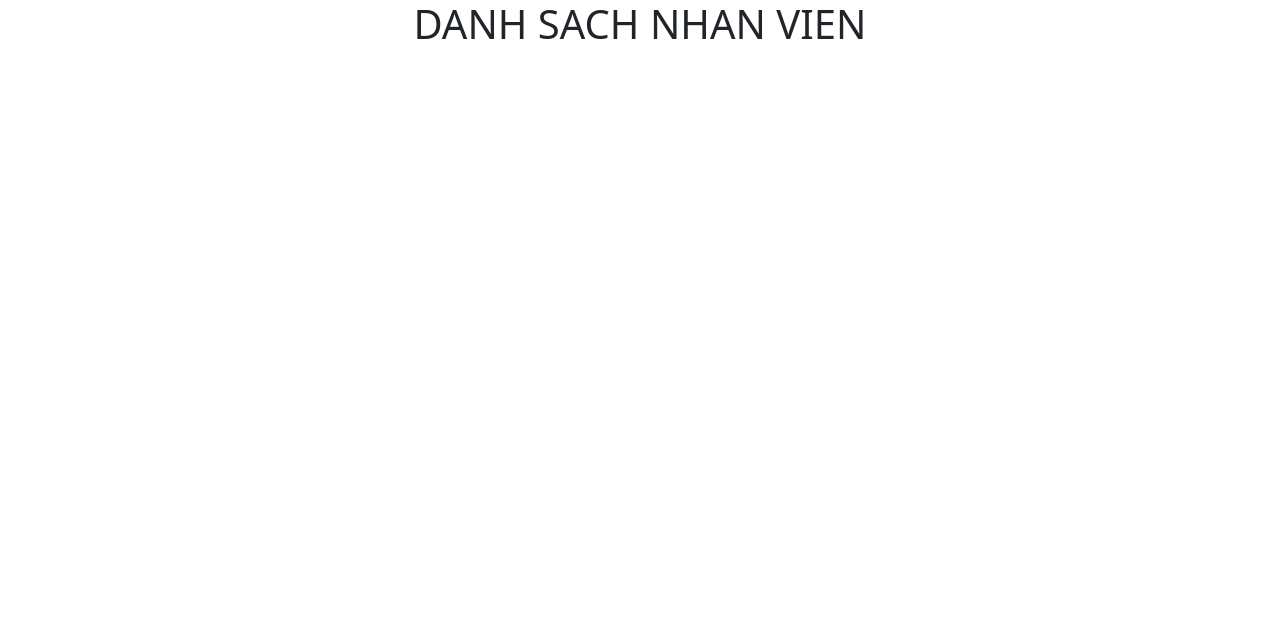
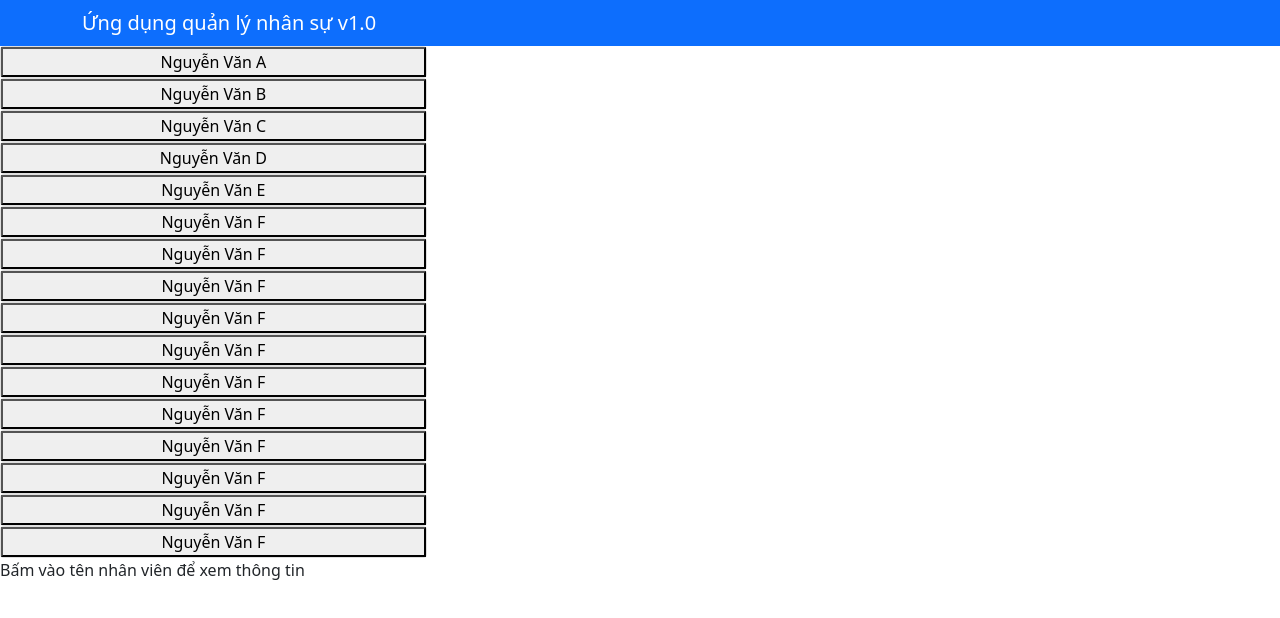
Before and after one commit to ThinhTTFX16057/tets, a React (Create React App) app: page / in a window 1280 px wide. Shown: the top 618 px of the page. Built offline with nearby package versions, Linux system fonts and the light colour scheme.

Commit message:
render staff list in StaffListComponent.js

```diff
--- a/src/App.js
+++ b/src/App.js
@@ -1,5 +1,6 @@
 import React, {Component} from 'react';
 import StaffList from './components/StaffListComponent'
+import { Navbar, NavbarBrand } from "reactstrap";
 import './App.css';
 import 'bootstrap/dist/css/bootstrap.min.css';
 import { STAFFS } from "./shared/staffs";
@@ -10,12 +11,13 @@ class App extends Component {
   }
   render(){return (
       <div className="App">
-        <header className="App-header">
-          <h1>
-            DANH SACH NHAN VIEN
-          </h1>
-        </header>
+        <Navbar dark color="primary">
+          <div className="container">
+            <NavbarBrand href="/">Ứng dụng quản lý nhân sự v1.0</NavbarBrand>
+          </div>
+        </Navbar>
         <StaffList staffs={this.state.staffs}/>
+        <p>Bấm vào tên nhân viên để xem thông tin</p>
       </div>
   )}
 }
--- a/src/components/StaffListComponent.js
+++ b/src/components/StaffListComponent.js
@@ -1,15 +1,27 @@
 import React, {Component} from "react";
+import {Card} from 'reactstrap'
 
 class StaffList extends Component{
     constructor(props){
         super(props);
         this.state={}
     }
+
     render(){
+        const displaystaff=this.props.staffs.map((x)=>{return(
+
+                <Card key={x.id} className="col-12 col-sm-6 col-md-4">
+                    <button>
+                        {x.name}
+                    </button>
+                </Card>
+
+
+        )})
         return(
         <div>
-
-        </div>)
-    }
+            {displaystaff}
+        </div>
+    )}
 }
 export default StaffList
```
